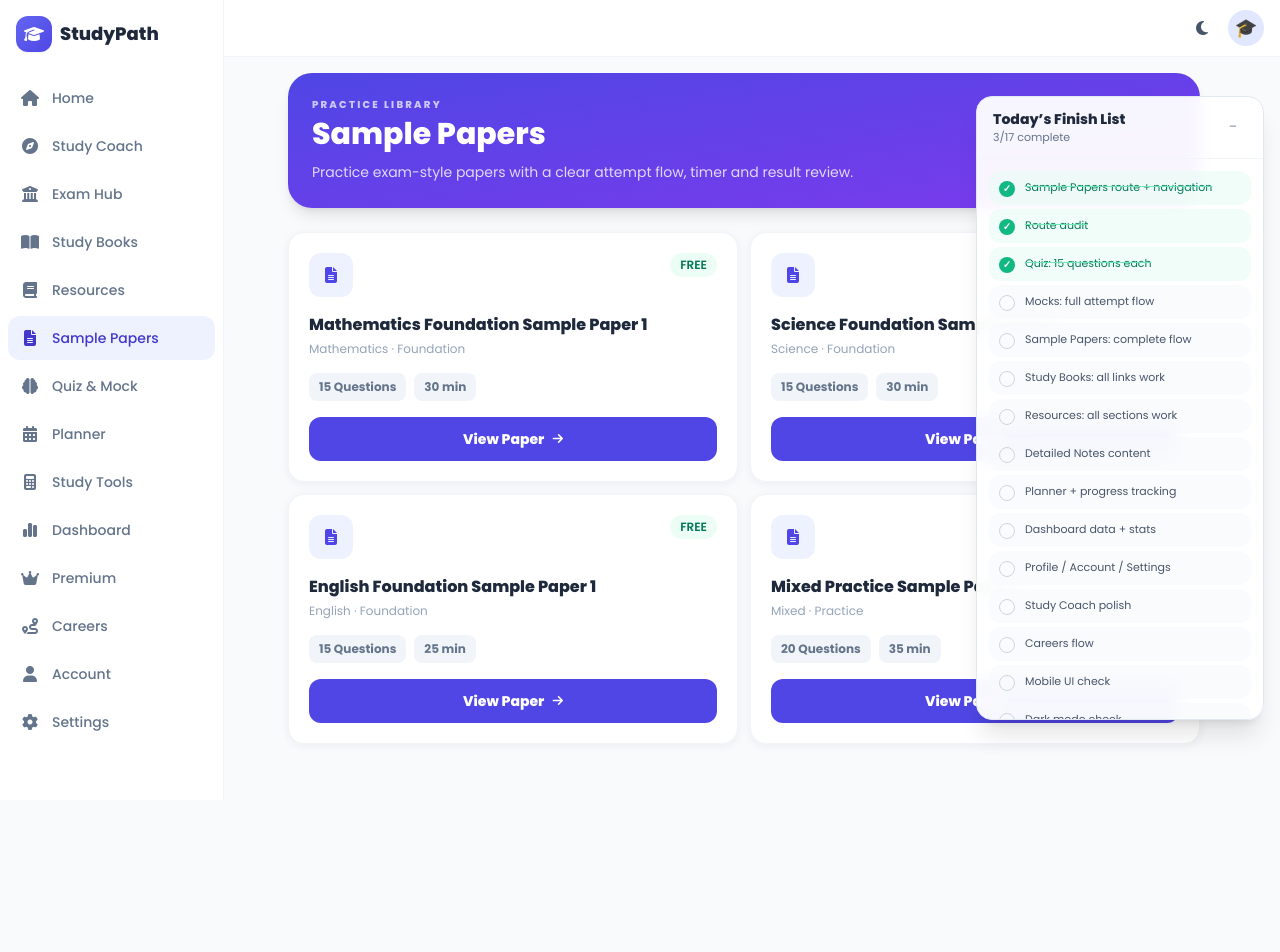
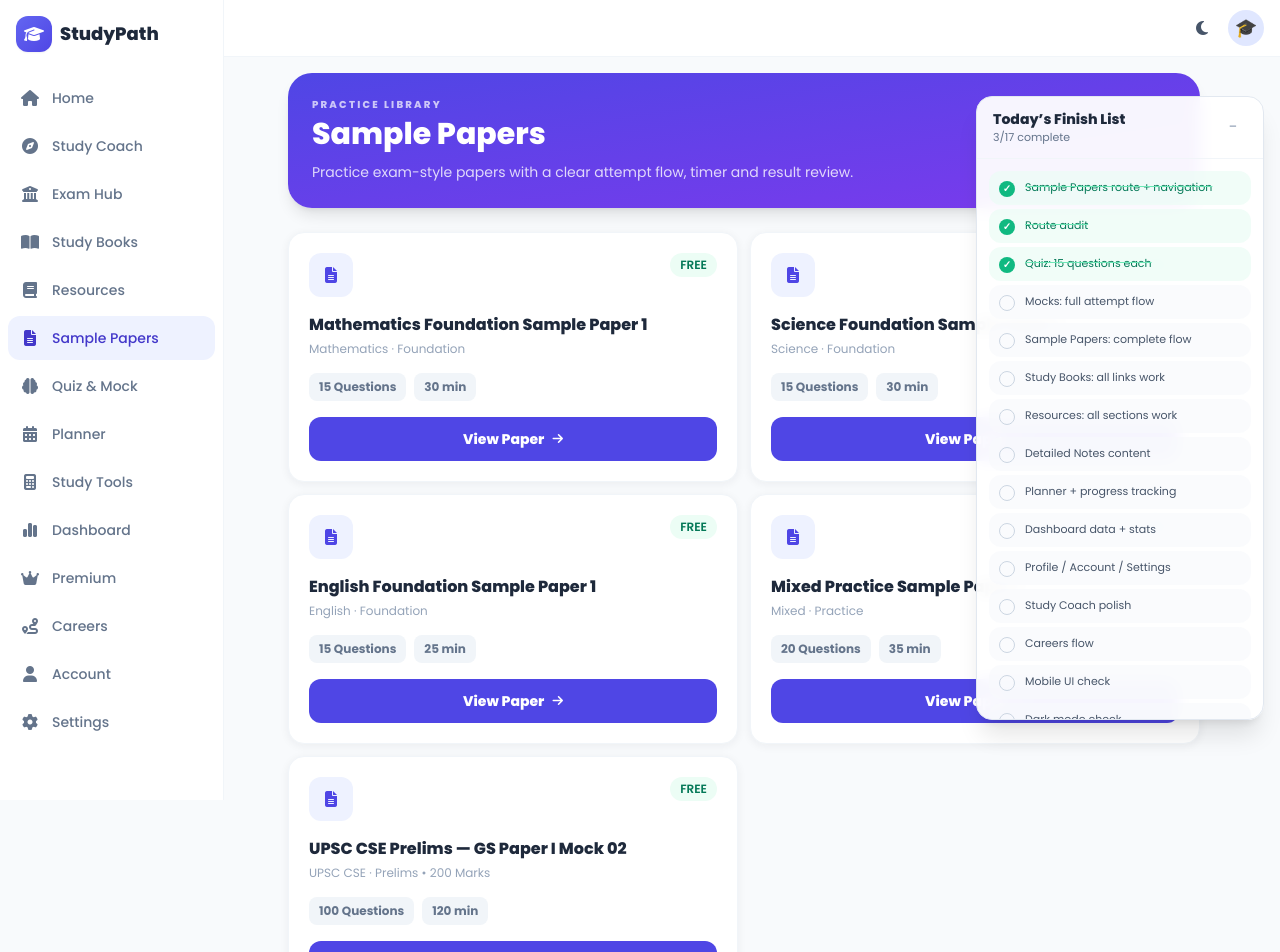
Before and after one commit to adityacricket/studypath, a React (Vite) app: page /studypath/sample-papers in a window 1280 px wide. Shown: the top 952 px of the page. Before the commit the page ends 808 px from the top, so only its background shows below. Built offline with nearby package versions, Linux system fonts and the light colour scheme; no server answers.

Commit message:
Show UPSC Mock 02 in Sample Papers library

```diff
--- a/src/pages/SamplePapers.jsx
+++ b/src/pages/SamplePapers.jsx
@@ -6,6 +6,7 @@ const papers = [
   { id: 'science-foundation-1', title: 'Science Foundation Sample Paper 1', subject: 'Science', questions: 15, duration: 30, level: 'Foundation', free: true },
   { id: 'english-foundation-1', title: 'English Foundation Sample Paper 1', subject: 'English', questions: 15, duration: 25, level: 'Foundation', free: true },
   { id: 'mixed-practice-1', title: 'Mixed Practice Sample Paper 1', subject: 'Mixed', questions: 20, duration: 35, level: 'Practice', free: true },
+  { id: 'upsc-prelims-02', title: 'UPSC CSE Prelims — GS Paper I Mock 02', subject: 'UPSC CSE', questions: 100, duration: 120, level: 'Prelims • 200 Marks', free: true },
 ]
 
 export default function SamplePapers() {
```
